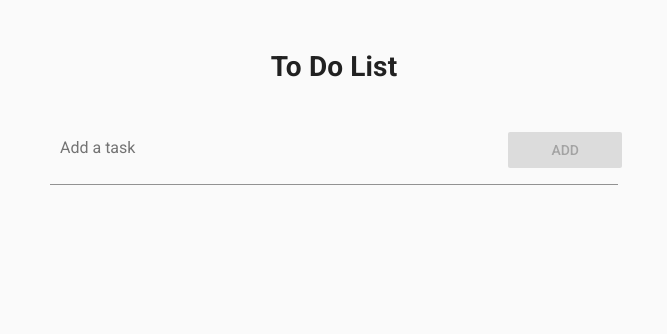
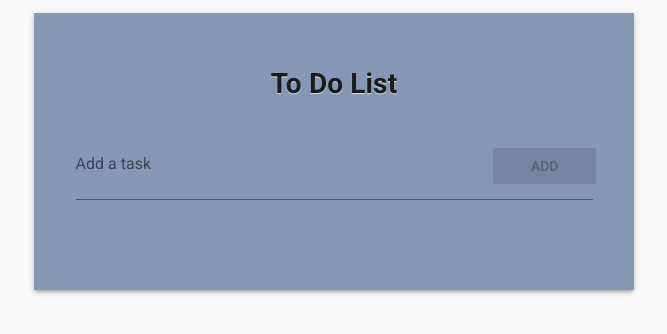
Before and after one commit to Swingwing777/bustertodo, a Vue app: page / in a window 1280 px wide. Shown: the top 334 px of the page, without its empty margins (306-973 px from the left). Built offline with nearby package versions, Linux system fonts and the light colour scheme.

Commit message:
Update App.vue
Styling improved.

```diff
--- a/src/App.vue
+++ b/src/App.vue
@@ -1,18 +1,19 @@
 // src/App.vue
 <template>
   <body>
+    <div class="container md-elevation-3">
       <div>
         <h1>To Do List</h1>
         <md-card-header class="md-layout">
           <md-field>
             <md-input
-            class="taskInput md-layout-item"
+              class="md-layout-item"
               v-model="currentTodo"
               @keydown.enter="addTodo()"
               placeholder="Add a task"
             />
             <md-button
-            class="md-raised md-primary md-layout-item md-size-20"
+              class="addButton md-raised md-primary md-layout-item md-size-20"
               :disabled="!currentTodo"
               @click="addTodo()"
               >Add</md-button
@@ -78,6 +79,7 @@
             </md-list-item>
           </draggable>
         </md-list>
+      </div>
     </div>
   </body>
 </template>
@@ -152,6 +154,13 @@ body {
   width: 100%;
 }
 
+.container {
+  width: auto;
+  padding: 2%;
+  margin-top: 1%;
+  background: #8498b6;
+}
+
 div {
   width: 100%;
   padding: 3% 0;
@@ -165,14 +174,27 @@ header {
   flex-direction: row;
   justify-content: space-around;
   align-items: center;
+  text-shadow: 0 1px 1px rgb(218, 218, 218);
+}
+
+.taskField {
+  font-size: large;
 }
 
 .taskInput {
   margin-left: 10px;
+  color: black;
+  text-shadow: 0 1px 1px white;
+  font-size: x-large;
+}
+
+.addButton {
+  border: 1px solid black;
 }
 
 .saveButton {
   background: #4287f5;
+
   color: white;
   margin: 4px;
   padding: 3px;
@@ -182,11 +204,6 @@ header {
 .md-layout-item {
   height: auto;
 }
-
-/* .todos {
-  padding-top: 0;
-  padding-bottom: 5px;
-} */
 
 .todoItem {
   border: 1px solid rgb(180, 180, 180);
@@ -199,11 +216,8 @@ header {
 
 .md-field {
   margin: 4px;
+  font: 24px Roboto;
 }
-
-/* .editing {
-  display: none;
-} */
 
 .completed {
   /* opacity: 70%;   Property removed, as incompatible with heroku and ghPages hosting*/
```
Lines whose indentation alone changed are shown as unchanged.
